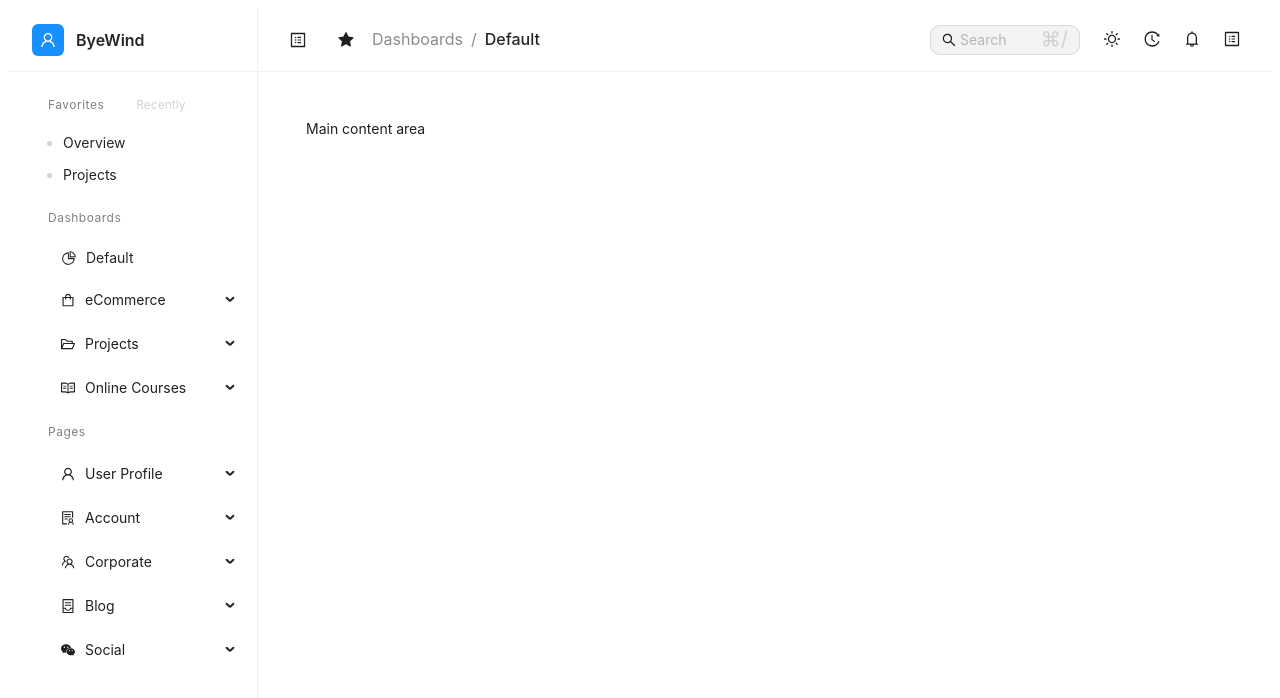
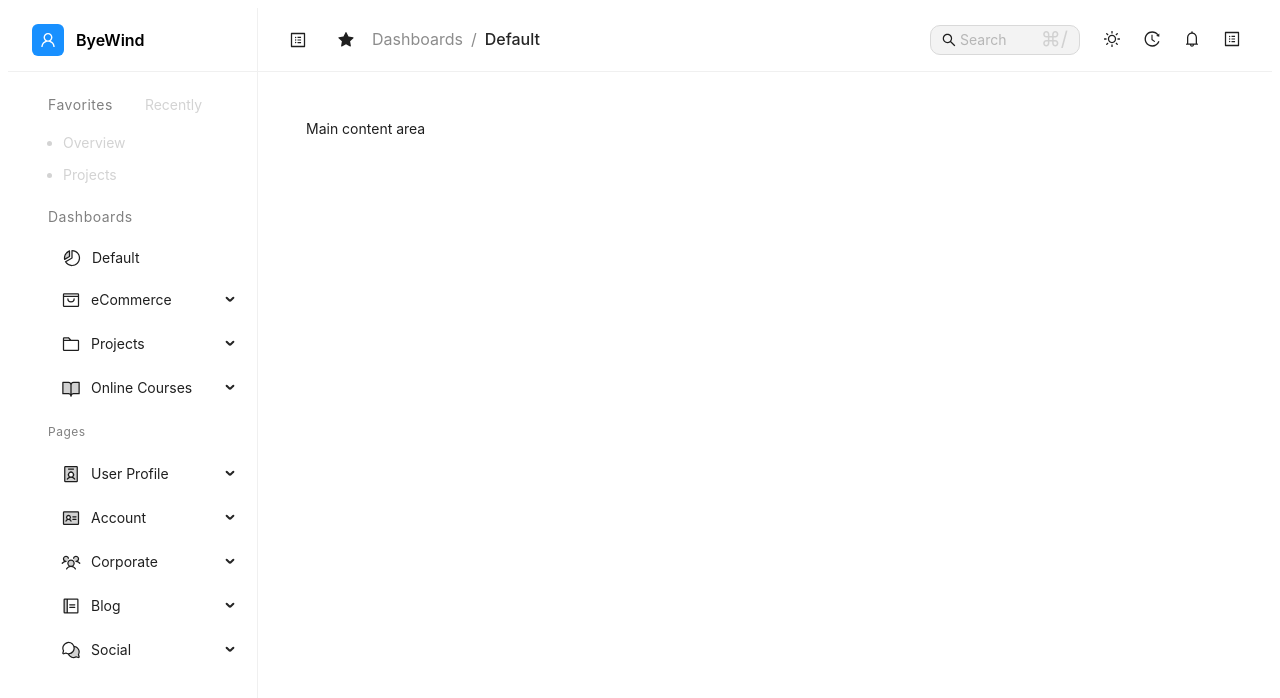
Before and after one commit to KesariIncture/Task, a React (Vite) app: page / in a window 1280 px wide. Shown: the top 698 px of the page. Built offline with nearby package versions, Linux system fonts and the light colour scheme.

Commit message:
phospho icons

```diff
--- a/package.json
+++ b/package.json
@@ -11,6 +11,7 @@
   },
   "dependencies": {
     "@ant-design/icons": "^5.6.1",
+    "@phosphor-icons/react": "^2.1.10",
     "antd": "^5.27.4",
     "react": "^19.1.1",
     "react-dom": "^19.1.1"
--- a/src/Sidebar.jsx
+++ b/src/Sidebar.jsx
@@ -12,6 +12,7 @@ import {
     WechatOutlined,
     ReadOutlined
 } from '@ant-design/icons';
+import { BookOpenIcon, ChartPieSliceIcon, ChatCircleIcon, ChatsCircleIcon, FolderIcon, IdentificationBadgeIcon, IdentificationCardIcon, NotebookIcon, NoteIcon, ShoppingBagOpenIcon, UsersThreeIcon } from "@phosphor-icons/react";
 
 const { Sider } = Layout;
 const { Text } = Typography;
@@ -38,13 +39,13 @@ const Sidebar = () => {
                 }}>
                     <UserOutlined style={{ color: 'white', fontSize: '16px' }} />
                 </div>
-                <span style={{ fontSize: '16px', fontWeight: '600', color: '#262626' }}>ByeWind</span>
+                <span style={{ fontSize: '16px', fontWeight: '600', }}>ByeWind</span>
             </div>
 
             <div style={{ padding: '16px 0' }}>
                 <div style={{ display: 'flex', paddingLeft: '24px', marginBottom: '8px' }}>
                     <Button style={{
-                        fontSize: '12px',
+                        fontSize: '14px',
                         letterSpacing: '0.5px',
                         color: 'gray'
 
@@ -52,7 +53,7 @@ const Sidebar = () => {
                         Favorites
                     </Button>
                     <Button style={{
-                        fontSize: '12px',
+                        fontSize: '14px',
 
                         color: 'lightgrey'
                     }} type="text">
@@ -63,8 +64,8 @@ const Sidebar = () => {
 
                 <div>
                     <ul style={{ listStyleType: 'disc', color: 'lightgray' }}>
-                        <li style={{ marginBottom: '15px', marginLeft: '15px' }}><span style={{ color: '#262626' }}>Overview</span></li>
-                        <li style={{ marginBottom: '15px', marginLeft: '15px' }}><span style={{ color: '#262626' }}>Projects</span></li>
+                        <li style={{ marginBottom: '15px', marginLeft: '15px', fontSize: '14px', }}><span style={{}}>Overview</span></li>
+                        <li style={{ marginBottom: '15px', marginLeft: '15px', fontSize: '14px', }}><span style={{}}>Projects</span></li>
                     </ul>
                 </div>
 
@@ -77,73 +78,73 @@ const Sidebar = () => {
                     }}
                 >
                     <Menu.ItemGroup key="dashboards" title={<Text style={{
-                        fontSize: '12px',
+                        fontSize: '14px',
                         letterSpacing: '0.5px',
                         color: 'gray',
                         paddingLeft: '24px'
                     }}>Dashboards</Text>}>
                         {/* <Menu.Item key="default" icon={<PieChartOutlined />} style={{
                             paddingLeft: '24px',
-                            color: '#262626',
+                            ,
                             height: '36px'
                         }}>
                             Default
                         </Menu.Item>
                         <Menu.Item key="ecommerce" icon={<ShoppingOutlined />} style={{
                             paddingLeft: '24px',
-                            color: '#262626',
+                            ,
                             height: '36px'
                         }}>
                             eCommerce
                         </Menu.Item>
                         <Menu.Item key="projects" icon={<FolderOpenOutlined />} style={{
                             paddingLeft: '24px',
-                            color: '#262626',
+                            ,
                             height: '36px'
                         }}>
                             Projects
                         </Menu.Item>
                         <Menu.Item key="courses" icon={<BookOutlined />} style={{
                             paddingLeft: '24px',
-                            color: '#262626',
+                            ,
                             height: '36px'
                         }}>
                             Online Courses
                         </Menu.Item> */}
-                        <Menu.Item key="default" icon={<PieChartOutlined />} style={{
+                        <Menu.Item key="default" icon={< ChartPieSliceIcon size={'20'} weight='duotone' />} style={{
                             paddingLeft: '50px',
-                            color: '#262626',
+
                             height: '36px'
                         }}>
                             Default
                         </Menu.Item>
                         <Menu.SubMenu
                             key="ecommerce"
-                            icon={<ShoppingOutlined />}
+                            icon={< ShoppingBagOpenIcon size={'20'} />}
                             title="eCommerce"
                             style={{
                                 paddingLeft: '25px',
-                                color: '#262626'
+
                             }}
                         >
                         </Menu.SubMenu>
                         <Menu.SubMenu
                             key="projects"
-                            icon={<FolderOpenOutlined />}
+                            icon={<FolderIcon size={20} />}
                             title="Projects"
                             style={{
                                 paddingLeft: '25px',
-                                color: '#262626'
+
                             }}
                         >
                         </Menu.SubMenu>
                         <Menu.SubMenu
                             key="courses"
-                            icon={<ReadOutlined />}
+                            icon={<BookOpenIcon size={20} weight='duotone' />}
                             title="Online Courses"
                             style={{
                                 paddingLeft: '25px',
-                                color: '#262626'
+
                             }}
                         >
                         </Menu.SubMenu>
@@ -159,101 +160,101 @@ const Sidebar = () => {
                     }}>Pages</Text>}>
                         <Menu.SubMenu
                             key="user-profile"
-                            icon={<UserOutlined />}
+                            icon={<IdentificationBadgeIcon size={20} weight='duotone' />}
                             title="User Profile"
                             style={{
                                 paddingLeft: '25px',
-                                color: '#262626'
+
                             }}
                         >
-                            <Menu.Item key="profile-overview" style={{ paddingLeft: '48px', height: '36px', color: '#262626' }}>
+                            <Menu.Item key="profile-overview" style={{ paddingLeft: '48px', height: '36px', }}>
                                 Overview
                             </Menu.Item>
-                            <Menu.Item key="profile-projects" style={{ paddingLeft: '48px', height: '36px', color: '#262626' }}>
+                            <Menu.Item key="profile-projects" style={{ paddingLeft: '48px', height: '36px', }}>
                                 Projects
                             </Menu.Item>
-                            <Menu.Item key="profile-campaigns" style={{ paddingLeft: '48px', height: '36px', color: '#262626' }}>
+                            <Menu.Item key="profile-campaigns" style={{ paddingLeft: '48px', height: '36px', }}>
                                 Campaigns
                             </Menu.Item>
-                            <Menu.Item key="profile-documents" style={{ paddingLeft: '48px', height: '36px', color: '#262626' }}>
+                            <Menu.Item key="profile-documents" style={{ paddingLeft: '48px', height: '36px', }}>
                                 Documents
                             </Menu.Item>
-                            <Menu.Item key="profile-followers" style={{ paddingLeft: '48px', height: '36px', color: '#262626' }}>
+                            <Menu.Item key="profile-followers" style={{ paddingLeft: '48px', height: '36px', }}>
                                 Followers
                             </Menu.Item>
                         </Menu.SubMenu>
                         {/* <Menu.Item key="account" icon={<SolutionOutlined />} style={{
                             paddingLeft: '24px',
-                            color: '#262626',
+                            ,
                             height: '36px'
                         }}>
                             Account
                         </Menu.Item>
                         <Menu.Item key="corporate" icon={<TeamOutlined />} style={{
                             paddingLeft: '24px',
-                            color: '#262626',
+                            ,
                             height: '36px'
                         }}>
                             Corporate
                         </Menu.Item>
                         <Menu.Item key="blog" icon={<ContainerOutlined />} style={{
                             paddingLeft: '24px',
-                            color: '#262626',
+                            ,
                             height: '36px'
                         }}>
                             Blog
                         </Menu.Item>
                         <Menu.Item key="social" icon={<WechatOutlined />} style={{
                             paddingLeft: '24px',
-                            color: '#262626',
+                            ,
                             height: '36px'
                         }}>
                             Social
                         </Menu.Item> */}
                         <Menu.SubMenu
                             key="account"
-                            icon={<SolutionOutlined />}
+                            icon={<IdentificationCardIcon size={20} weight='duotone' />}
                             title="Account"
                             style={{
                                 paddingLeft: '25px',
-                                color: '#262626'
+
                             }}
                         >
                         </Menu.SubMenu>
                         <Menu.SubMenu
                             key="corporate"
-                            icon={<TeamOutlined />}
+                            icon={<UsersThreeIcon size={20} weight='duotone' />}
                             title="Corporate"
                             style={{
                                 paddingLeft: '25px',
-                                color: '#262626'
+
                             }}
                         >
                         </Menu.SubMenu>
                         <Menu.SubMenu
                             key="blog"
-                            icon={<ContainerOutlined />}
+                            icon={<NotebookIcon size={20} weight='duotone' />}
                             title="Blog"
                             style={{
                                 paddingLeft: '25px',
-                                color: '#262626'
+
                             }}
                         >
                         </Menu.SubMenu>
                         <Menu.SubMenu
                             key="social"
-                            icon={<WechatOutlined />}
+                            icon={<ChatsCircleIcon size={20} weight='duotone' />}
                             title="Social"
                             style={{
                                 paddingLeft: '25px',
-                                color: '#262626'
+
                             }}
                         >
                         </Menu.SubMenu>
                     </Menu.ItemGroup>
                 </Menu>
             </div>
-        </Sider>
+        </Sider >
     );
 };
 
--- a/src/index.css
+++ b/src/index.css
@@ -0,0 +1,5 @@
+@import url("https://fonts.googleapis.com/css2?family=Inter:wght@400;500;700&display=swap");
+
+body {
+  font-family: "Inter", sans-serif;
+}
--- a/src/main.jsx
+++ b/src/main.jsx
@@ -1,6 +1,7 @@
 import { StrictMode } from 'react'
 import { createRoot } from 'react-dom/client'
 import App from './App.jsx'
+import './index.css'
 
 createRoot(document.getElementById('root')).render(
   <StrictMode>
```
Also changed, not shown: 1 other file (tests, documents, lock files or other folders).
